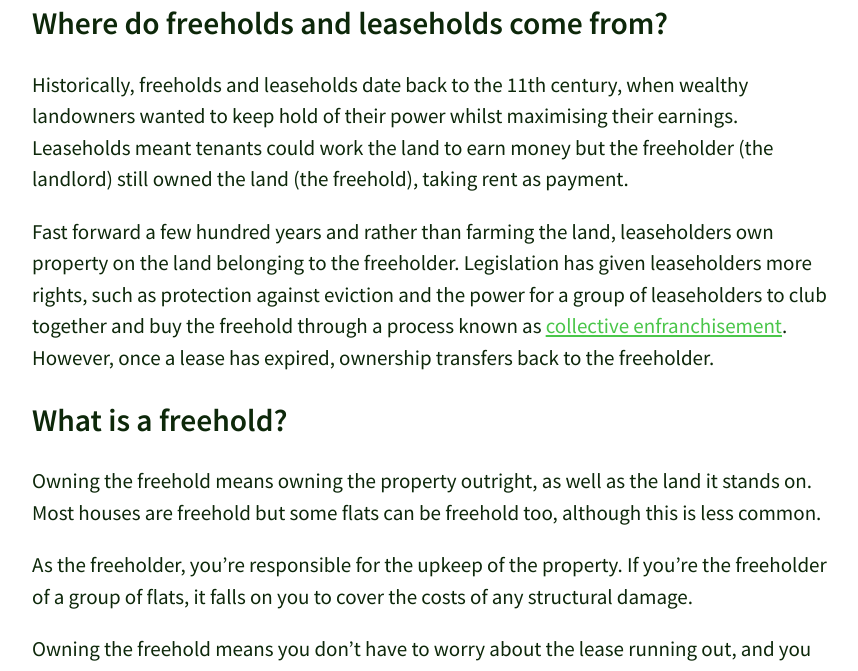
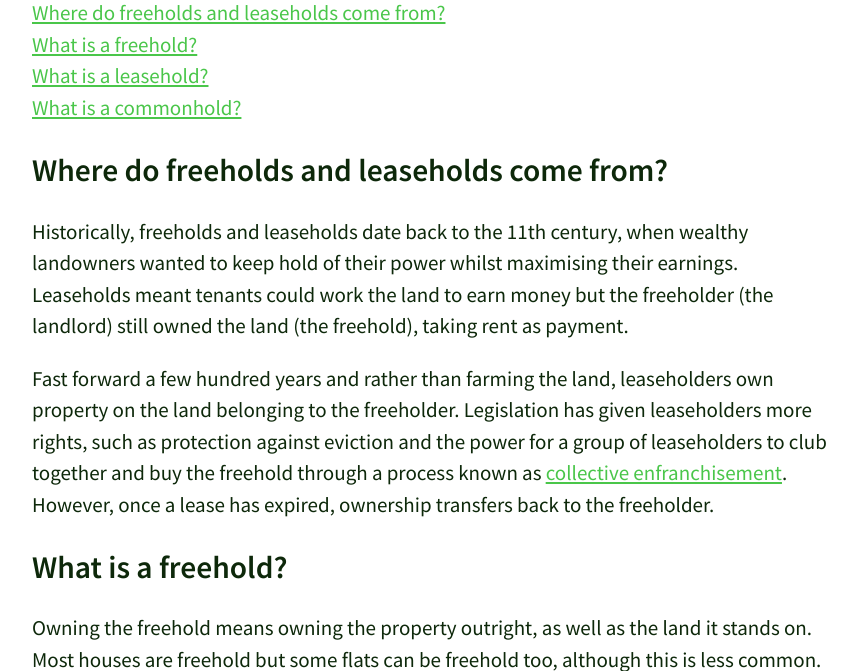
Before and after one commit to olitrussle/blog, a Jekyll site: the page built from _posts/2017-06-07-leasehold-freehold-commonhold-mortgages-explained.md, in a window 1280 px wide and 900 px high, scrolled down 859 px, cut to the strip 229-900 px from the top of the window. Shown: the whole strip, without its empty margins (208-1066 px from the left). Built offline with Jekyll 4.4.1, drawn with Linux system fonts in a browser that asks for light colours; comment, search, counter and statistics services are not loaded.

Commit message:
Updated 2017-06-07-leasehold-freehold-commonhold-mortgages-explained.md

```diff
--- a/_posts/2017-06-07-leasehold-freehold-commonhold-mortgages-explained.md
+++ b/_posts/2017-06-07-leasehold-freehold-commonhold-mortgages-explained.md
@@ -13,6 +13,12 @@ date: '2017-06-07 T00:00:00.000Z'
 _Looking at whether a property is freehold, leasehold, or commonhold is important before you decide to buy. Each type of ownership has an impact on the type of mortgage you’ll be eligible for. If you’re a leaseholder, the length of the lease could have a big effect on whether or not you’ll be able to get a mortgage, especially as the lease nears expiry. Getting a mortgage on a freehold house is very common, but getting a mortgage on a freehold flat is more difficult._
 
 ![FreeholdLeaseholdMortgages]({{site.baseurl}}/images/post_images/FreeholdLeaseholdMortgages.jpg)
+
+[Where do freeholds and leaseholds come from?](#where-do-freeholds-and-leaseholds-come-from)
+[What is a freehold?](#what-is-a-freehold)
+[What is a leasehold?](#what-is-a-leasehold)
+[What is a commonhold?](#what-is-a-commonhold)
+
 
 ## Where do freeholds and leaseholds come from?
 Historically, freeholds and leaseholds date back to the 11th century, when wealthy landowners wanted to keep hold of their power whilst maximising their earnings. Leaseholds meant tenants could work the land to earn money but the freeholder (the landlord) still owned the land (the freehold), taking rent as payment.
```
